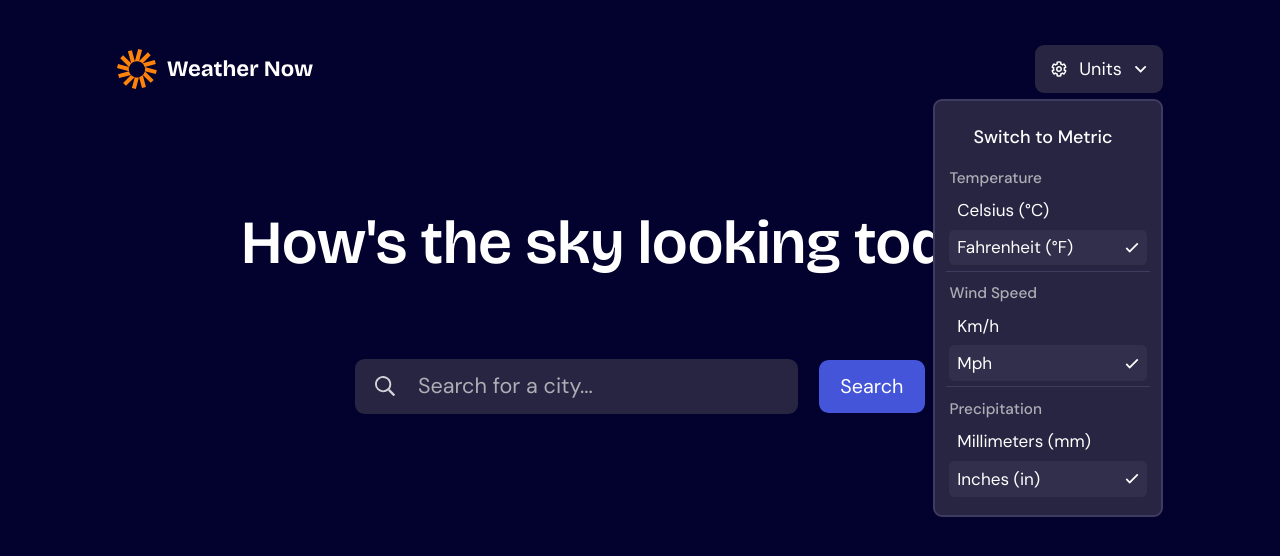
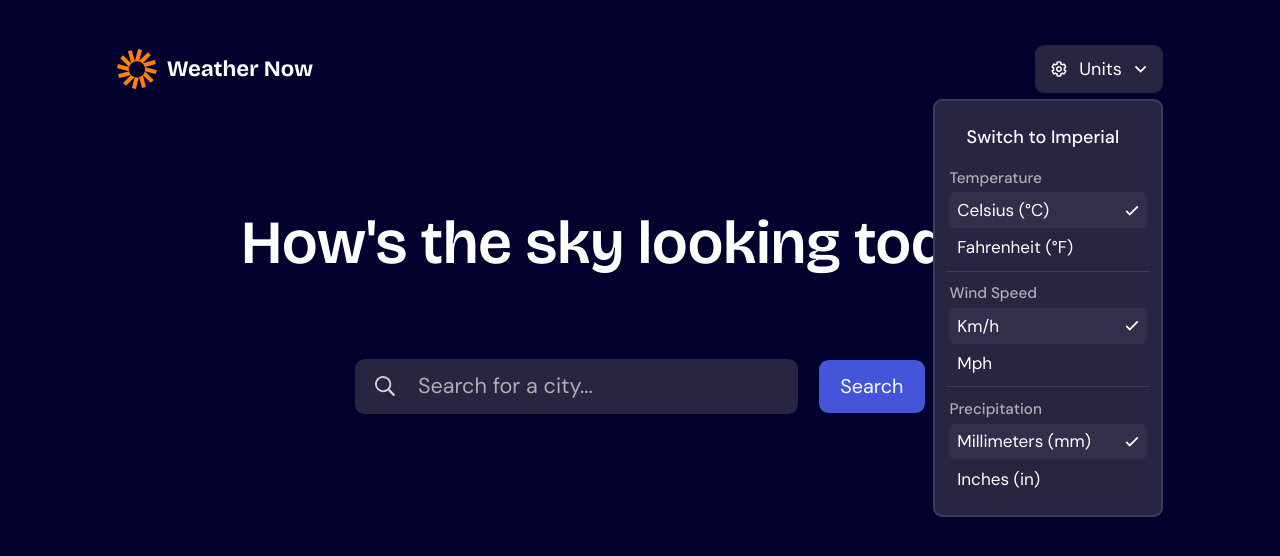
Before and after one commit to RamezKhaled77/React-Weather-App, a React (Create React App) app: page / in a window 1280 px wide. Both pictures are taken after a click on the button "Units". Shown: the top 556 px of the page. Built offline with nearby package versions, Linux system fonts and the light colour scheme.

Commit message:
Fixing buuuugs

```diff
--- a/src/components/UnitsDropdownMenu.js
+++ b/src/components/UnitsDropdownMenu.js
@@ -35,7 +35,7 @@ function UnitsDropdownMenu({
           value="imperial"
           onClick={handleSwitch}
         >
-          Switch to {!isImperial ? "Metric" : "Imperial"}
+          Switch to {isImperial ? "Metric" : "Imperial"}
         </button>
 
         {units.map((unit) => (
@@ -83,15 +83,15 @@ function DropdownSection({ secLabel, metricVal, imperialVal, isImperial }) {
   return (
     <div className="dropdown-section">
       <h6 className="dropdown-label">{secLabel}</h6>
-      <div className={`dropdown-item ${isImperial ? "selected" : ""}`}>
+      <div className={`dropdown-item ${!isImperial ? "selected" : ""}`}>
         {metricVal}
-        {isImperial && (
+        {!isImperial && (
           <img src="./assets/images/icon-checkmark.svg" alt="selected" />
         )}
       </div>
-      <div className={`dropdown-item ${!isImperial ? "selected" : ""}`}>
+      <div className={`dropdown-item ${isImperial ? "selected" : ""}`}>
         {imperialVal}
-        {!isImperial && (
+        {isImperial && (
           <img src="./assets/images/icon-checkmark.svg" alt="selected" />
         )}
       </div>
```
Also changed, not shown: 13 other files (tests, documents, lock files or other folders).
